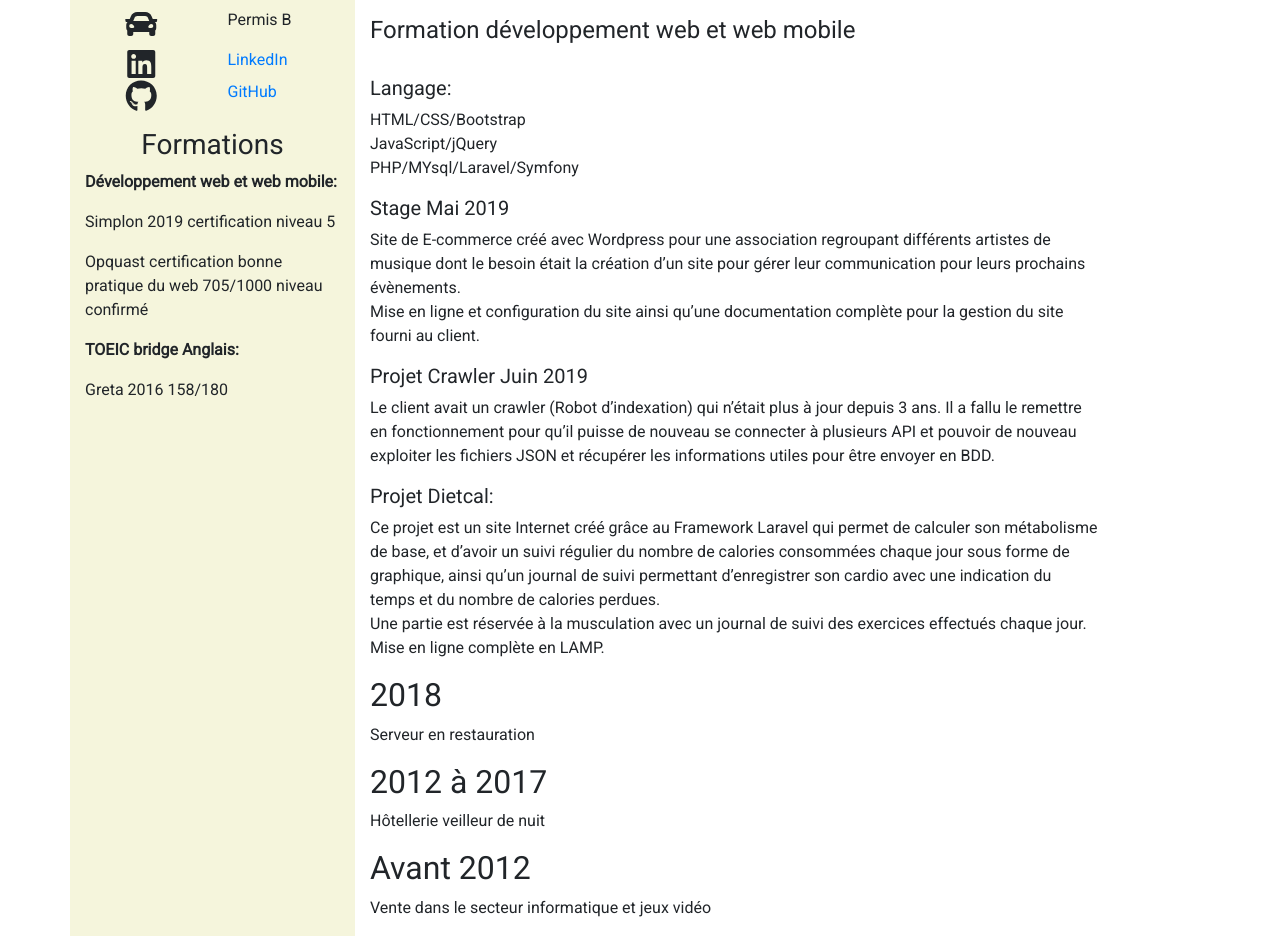
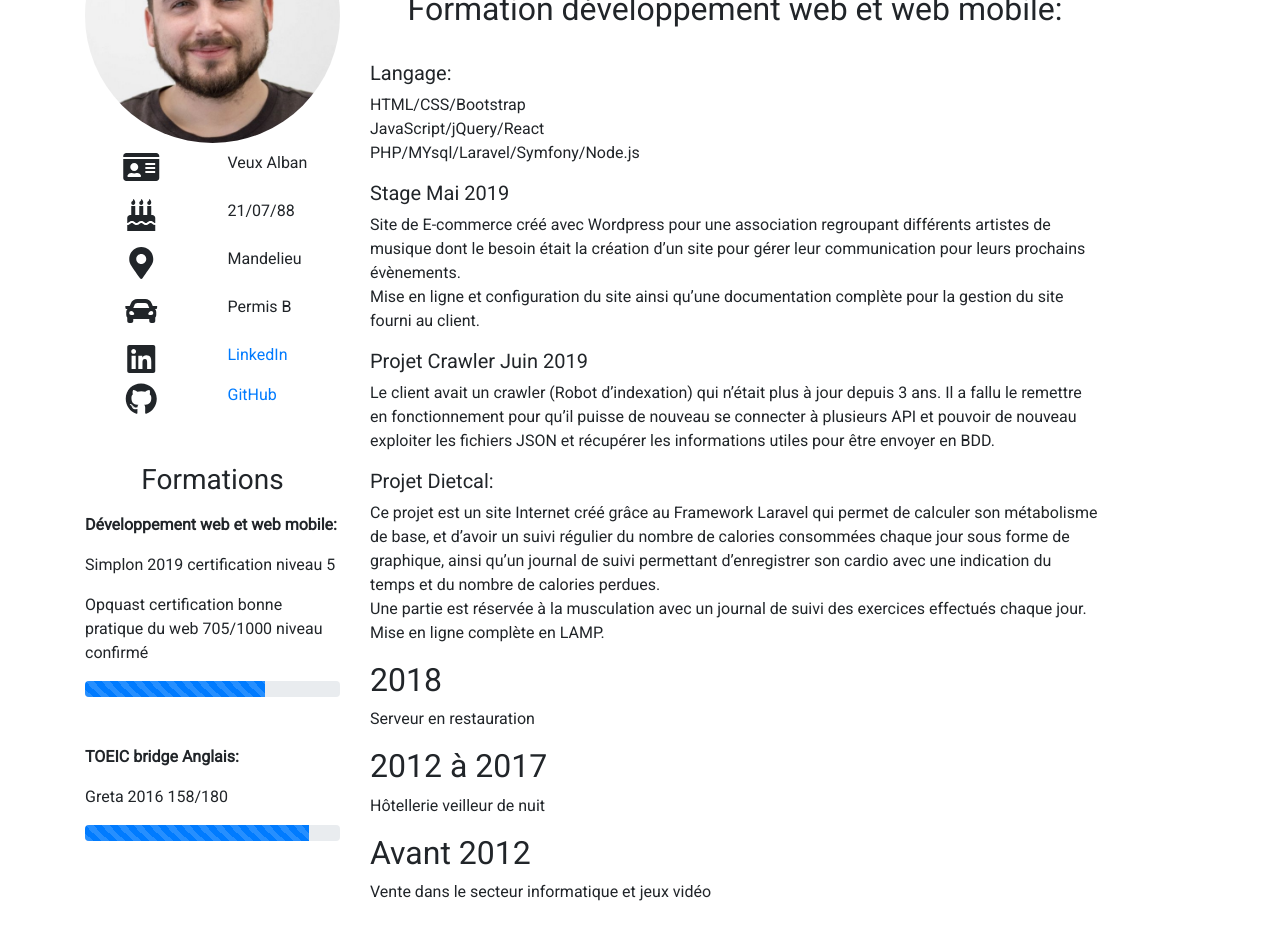
Before and after one commit to albanSimplon/reactSite, a React (Create React App) app: page /cv in a window 1280 px wide. Shown: the part 260-1196 px from the top of the page. Built offline with nearby package versions, Linux system fonts and the light colour scheme.

Commit message:
debut api nasa

```diff
--- a/src/components/cv/Cv.css
+++ b/src/components/cv/Cv.css
@@ -1,7 +1,18 @@
-.mt-5 {
-    background-color: white;
+.left {
+    animation-name: left;
+    animation-duration: 5s;
 }
 
-.left {
-    background-color: beige;
+
+
+@keyframes left {
+    from {
+        margin-left: -100%;
+        width: 300%;
+    }
+
+    to {
+        margin-left: 0%;
+        width: 100%;
+    }
 }
--- a/src/components/cv/Cv.js
+++ b/src/components/cv/Cv.js
@@ -1,5 +1,5 @@
-import React, { useEffect } from "react";
-import { Container, Row, Col } from "react-bootstrap";
+import React from "react";
+import { Container, Row, Col, Image } from "react-bootstrap";
 import { FontAwesomeIcon } from "@fortawesome/react-fontawesome";
 import { faGithub, faLinkedin } from "@fortawesome/free-brands-svg-icons";
 import {
@@ -8,72 +8,96 @@ import {
   faMapMarkerAlt,
   faCar
 } from "@fortawesome/free-solid-svg-icons";
+import photo from "./alban.jpg";
 import "./Cv.css";
 
 const Cv = () => {
   document.body.style.background = "white";
 
   return (
-    <Container className="mt-5">
+    <Container className="cv mt-5">
       <Row>
         <Col className="left" md={3}>
-          <div className="row">
+          <Image src={photo} alt="Photo Veux Alban" roundedCircle fluid />
+          <Row className="mt-2">
             <FontAwesomeIcon icon={faIdCard} size="2x" className="col" />
             <p className="col">Veux Alban</p>
-          </div>
-          <div className="row">
+          </Row>
+          <Row className="mt-2">
             <FontAwesomeIcon icon={faBirthdayCake} size="2x" className="col" />
             <p className="col">21/07/88</p>
-          </div>
-          <div className="row">
+          </Row>
+          <Row className="mt-2">
             <FontAwesomeIcon icon={faMapMarkerAlt} size="2x" className="col" />
             <p className="col">Mandelieu</p>
-          </div>
-          <div className="row">
+          </Row>
+          <Row className="mt-2">
             <FontAwesomeIcon icon={faCar} size="2x" className="col" />
             <p className="col">Permis B</p>
-          </div>
+          </Row>
 
-          <div className="row">
+          <Row className="mt-2">
             <FontAwesomeIcon icon={faLinkedin} size="2x" className="col" />
             <a className="col" href="https://www.linkedin.com/in/alban-veux/">
               LinkedIn
             </a>
-          </div>
-          <div className="row">
+          </Row>
+          <Row className="mt-2">
             <FontAwesomeIcon icon={faGithub} size="2x" className="col" />
             <a className="col" href="https://github.com/albanSimplon">
               GitHub
             </a>
-          </div>
-          <p className="text-center mt-3 h3">Formations</p>
-          <p className="mt-1 font-weight-bold">
+          </Row>
+          <p className="text-center mt-5 h3">Formations</p>
+          <p className="mt-3 font-weight-bold">
             Développement web et web mobile:
           </p>
           <p>Simplon 2019 certification niveau 5</p>
           <p>
             Opquast certification bonne pratique du web 705/1000 niveau confirmé
           </p>
-          <p className="mt-1 font-weight-bold">TOEIC bridge Anglais:</p>
+          <div class="progress">
+            <div
+              class="progress-bar progress-bar-striped progress-bar-animated"
+              role="progressbar"
+              aria-valuenow="70.5"
+              aria-valuemin="0"
+              aria-valuemax="100"
+              style={{ width: "70.5%" }}
+            ></div>
+          </div>
+          <p className="mt-5 font-weight-bold">TOEIC bridge Anglais:</p>
           <p>Greta 2016 158/180</p>
+          <div class="progress">
+            <div
+              class="progress-bar progress-bar-striped progress-bar-animated"
+              role="progressbar"
+              aria-valuenow="87.8"
+              aria-valuemin="0"
+              aria-valuemax="100"
+              style={{ width: "87.8%" }}
+            ></div>
+          </div>
         </Col>
         <Col className="right" md={8}>
-          <h1 className="text-center">EXPERIENCE PROFESSIONNELLE</h1>
-          <h2 className="text-center">Janvier à aout 2019:</h2>
-          <h4>Formation développement web et web mobile</h4>
+          <p className="text-center h1">EXPERIENCE PROFESSIONNELLE</p>
+          <p className="text-center h2">Janvier à aout 2019</p>
+          <p className="text-center h2">
+            Formation développement web et web mobile:
+          </p>
           <br />
-          <h5>Langage:</h5>
+          <p className="h5">Langage:</p>
           <div className="alignement">
             <p>
               HTML/CSS/Bootstrap
               <br />
-              JavaScript/jQuery
+              JavaScript/jQuery/React
               <br />
-              PHP/MYsql/Laravel/Symfony
+              PHP/MYsql/Laravel/Symfony/Node.js
             </p>
           </div>
 
-          <h5>Stage Mai 2019</h5>
+          <p className="h5">Stage Mai 2019</p>
           <div className="alignement">
             <p>
               Site de E-commerce créé avec Wordpress pour une association
@@ -86,7 +110,7 @@ const Cv = () => {
             </p>
           </div>
 
-          <h5>Projet Crawler Juin 2019</h5>
+          <p className="h5">Projet Crawler Juin 2019</p>
           <div className="alignement">
             <p>
               Le client avait un crawler (Robot d’indexation) qui n’était plus à
@@ -97,7 +121,7 @@ const Cv = () => {
             </p>
           </div>
 
-          <h5>Projet Dietcal:</h5>
+          <p className="h5">Projet Dietcal:</p>
           <div className="alignement">
             <p>
               Ce projet est un site Internet créé grâce au Framework Laravel qui
@@ -114,13 +138,13 @@ const Cv = () => {
             </p>
           </div>
 
-          <h2>2018</h2>
+          <p className="h2">2018</p>
           <p>Serveur en restauration </p>
 
-          <h2>2012 à 2017</h2>
+          <p className="h2">2012 à 2017</p>
           <p>Hôtellerie veilleur de nuit</p>
 
-          <h2>Avant 2012</h2>
+          <p className="h2">Avant 2012</p>
           <p>Vente dans le secteur informatique et jeux vidéo</p>
         </Col>
       </Row>
--- a/src/components/home/Home.css
+++ b/src/components/home/Home.css
@@ -4,11 +4,11 @@
 
 .titreHome {
 
-  animation-name: transitionTitre;
+  animation-name: titre;
   animation-duration: 6s;
 }
 
-@keyframes transitionTitre {
+@keyframes titre {
   from {
 
     opacity: 0;
--- a/src/components/home/Home.js
+++ b/src/components/home/Home.js
@@ -1,4 +1,4 @@
-import React, { useEffect } from "react";
+import React from "react";
 import { Row, Col, Container } from "react-bootstrap";
 import "./Home.css";
 
--- a/src/components/nasa/Nasa.js
+++ b/src/components/nasa/Nasa.js
@@ -1,8 +1,30 @@
-import React from "react";
+import React, { useState, useEffect } from "react";
+import NasaApiDay from "./NasaApiDay";
+
 import "./Nasa.css";
 
 const Nasa = () => {
-  return <div className="nasa">mon site sur la nasa</div>;
+  const [apiDay, setApiDay] = useState([]);
+
+  const GetApiDay = async () => {
+    const resp = await fetch(
+      `https://api.nasa.gov/planetary/apod?api_key=OUJhf1VdULAcPwDuby2GmcafBrHqMwzLiWBn7Hxh`
+    );
+    const data = await resp.json();
+
+    setApiDay(data.date);
+  };
+
+  useEffect(() => {
+    GetApiDay();
+  }, []);
+
+  return (
+    <div>
+      nasa{apiDay}
+      <NasaApiDay />
+    </div>
+  );
 };
 
 export default Nasa;
--- /dev/null
+++ b/src/components/nasa/NasaApiDay.js
@@ -0,0 +1,7 @@
+import React from "react";
+
+const NasaApiDay = props => {
+  return <div>{props.name}</div>;
+};
+
+export default NasaApiDay;
```
Also changed, not shown: src/components/cv/alban.jpg (added).
